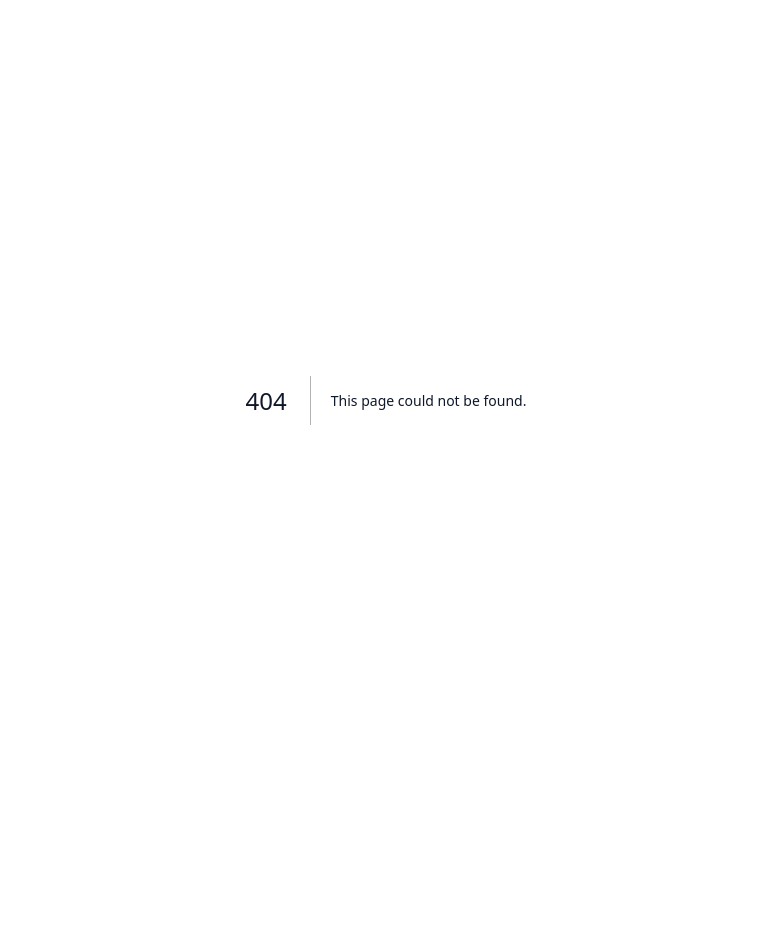
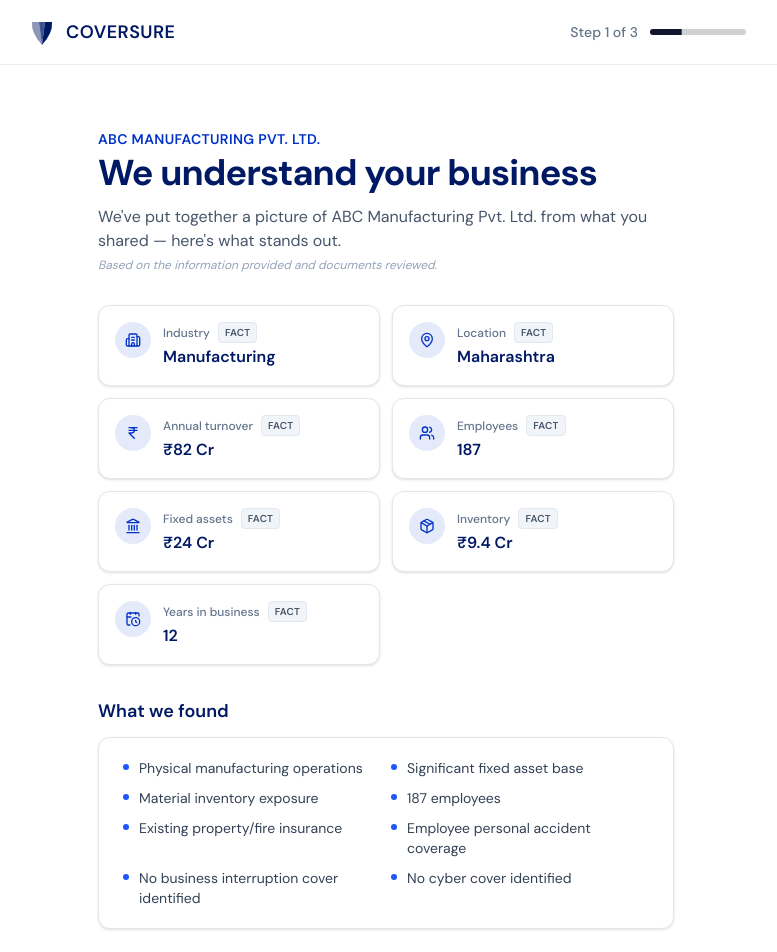
Before and after one commit to HBKRohan1981/coversure-business, a Next.js app: page /onboarding/analysis in a window 1280 px wide. Before the commit this address had no page. Shown: the top 952 px of the page, without its empty margins (254-1031 px from the left). Before the commit the page ends 800 px from the top, so only its background shows below. Built offline with nearby package versions, Linux system fonts and the light colour scheme.

Commit message:
feat: Business Assessment reveal (Screen 4)

```diff
--- /dev/null
+++ b/src/app/onboarding/analysis/page.tsx
@@ -0,0 +1,147 @@
+"use client";
+
+import type { ComponentType } from "react";
+import Link from "next/link";
+import { motion } from "framer-motion";
+import {
+  ArrowRight,
+  Building2,
+  MapPin,
+  IndianRupee,
+  Users,
+  Landmark,
+  Package,
+  CalendarClock,
+} from "lucide-react";
+import { Card, CardContent } from "@/components/ui/card";
+import { Button } from "@/components/ui/button";
+import { ProvenanceTag } from "@/components/common/ProvenanceTag";
+import { AssessmentDisclaimer } from "@/components/common/AssessmentDisclaimer";
+import { ASSESSMENT_NOTE } from "@/lib/language";
+import { demoCompany } from "@/lib/demo-data";
+
+/** Icon per fact label — purely presentational, keyed off profile.facts labels. */
+const FACT_ICONS: Record<string, ComponentType<{ className?: string }>> = {
+  "Annual turnover": IndianRupee,
+  Employees: Users,
+  "Fixed assets": Landmark,
+  Inventory: Package,
+  "Years in business": CalendarClock,
+};
+
+interface FactCardProps {
+  label: string;
+  value: string;
+  icon: ComponentType<{ className?: string }>;
+}
+
+function FactCard({ label, value, icon: Icon }: FactCardProps) {
+  return (
+    <Card className="border-slate-200">
+      <CardContent className="flex items-start gap-3 p-4">
+        <div className="flex size-9 shrink-0 items-center justify-center rounded-full bg-royal/10 text-royal">
+          <Icon className="size-4" />
+        </div>
+        <div className="min-w-0">
+          <div className="flex items-center gap-2">
+            <p className="text-xs font-medium text-slate-500">{label}</p>
+            <ProvenanceTag kind="FACT" />
+          </div>
+          <p className="mt-0.5 truncate text-base font-semibold text-midnight">
+            {value}
+          </p>
+        </div>
+      </CardContent>
+    </Card>
+  );
+}
+
+export default function AnalysisPage() {
+  const { profile } = demoCompany;
+
+  // Industry and location are profile-level facts too (drawn from the
+  // documents), just not modelled with a `source` in profile.facts — shown
+  // with the same FACT treatment so the grid reads as one consistent picture.
+  const headlineFacts: FactCardProps[] = [
+    { label: "Industry", value: profile.industry, icon: Building2 },
+    { label: "Location", value: profile.location, icon: MapPin },
+  ];
+
+  return (
+    <motion.div
+      initial={{ opacity: 0, y: 10 }}
+      animate={{ opacity: 1, y: 0 }}
+      transition={{ duration: 0.35, ease: "easeOut" }}
+    >
+      <p className="text-sm font-semibold uppercase tracking-wide text-royal">
+        {profile.name}
+      </p>
+      <h1 className="mt-1 text-3xl font-bold tracking-tight text-midnight sm:text-4xl">
+        We understand your business
+      </h1>
+      <p className="mt-3 text-base text-slate-600">
+        We&apos;ve put together a picture of {profile.name} from what you
+        shared &mdash; here&apos;s what stands out.
+      </p>
+      <p className="mt-1 text-xs italic text-slate-400">{ASSESSMENT_NOTE}</p>
+
+      <motion.div
+        initial={{ opacity: 0, y: 8 }}
+        animate={{ opacity: 1, y: 0 }}
+        transition={{ duration: 0.35, delay: 0.1, ease: "easeOut" }}
+        className="mt-8 grid grid-cols-2 gap-3"
+      >
+        {headlineFacts.map((f) => (
+          <FactCard key={f.label} {...f} />
+        ))}
+        {profile.facts.map((f) => (
+          <FactCard
+            key={f.label}
+            label={f.label}
+            value={f.value}
+            icon={FACT_ICONS[f.label] ?? Building2}
+          />
+        ))}
+      </motion.div>
+
+      <motion.div
+        initial={{ opacity: 0, y: 8 }}
+        animate={{ opacity: 1, y: 0 }}
+        transition={{ duration: 0.35, delay: 0.18, ease: "easeOut" }}
+        className="mt-8"
+      >
+        <h2 className="text-lg font-semibold text-midnight">What we found</h2>
+        <Card className="mt-3 border-slate-200">
+          <CardContent className="grid gap-2.5 py-5 sm:grid-cols-2">
+            {profile.findings.map((finding) => (
+              <div key={finding} className="flex items-start gap-2.5">
+                <span
+                  aria-hidden
+                  className="mt-1.5 size-1.5 shrink-0 rounded-full bg-electric"
+                />
+                <span className="text-sm text-slate-700">{finding}</span>
+              </div>
+            ))}
+          </CardContent>
+        </Card>
+      </motion.div>
+
+      <div className="mt-6">
+        <AssessmentDisclaimer />
+      </div>
+
+      <div className="mt-8 flex justify-end">
+        <Button
+          asChild
+          size="lg"
+          className="h-12 gap-2 bg-electric px-8 text-base text-white shadow-md hover:bg-royal"
+        >
+          <Link href="/app/protection">
+            Continue to your assessment
+            <ArrowRight className="size-4" />
+          </Link>
+        </Button>
+      </div>
+    </motion.div>
+  );
+}
```
